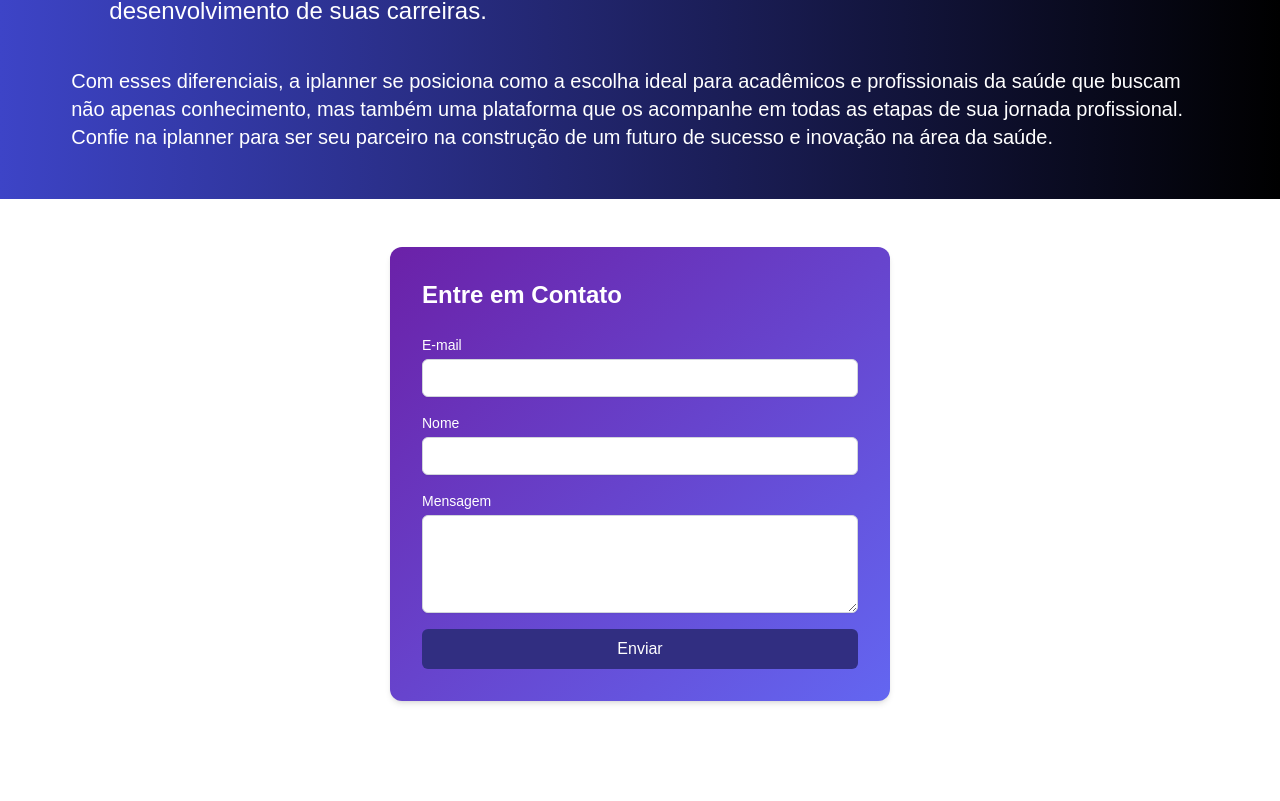
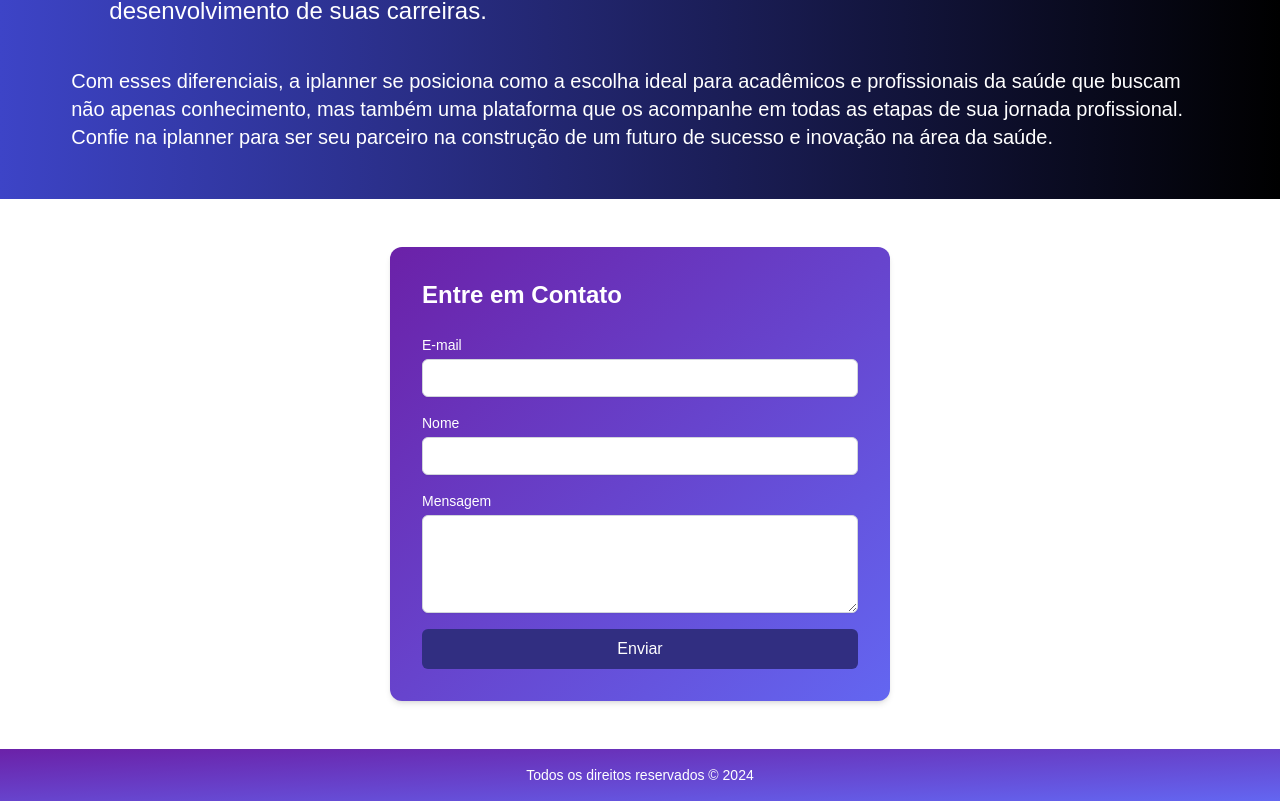
Before and after one commit to CertDevz/iplanner-project, a React (Vite) app: page / in a window 1280 px wide. Shown: the part 3980-4781 px from the top of the page. Before the commit the page ends 4729 px from the top, so only its background shows below. Built offline with nearby package versions, Linux system fonts and the light colour scheme.

Commit message:
fix: creating footer

```diff
--- a/src/App.jsx
+++ b/src/App.jsx
@@ -1,5 +1,6 @@
 import Solution from "./view/components/Solution";
 import Contact from "./view/components/contact";
+import Footer from "./view/components/footer";
 import Header from "./view/components/header";
 import Home from "./view/components/home";
 import Impact from "./view/components/impact";
@@ -19,6 +20,7 @@ function App() {
       <Introduction />
       <Solution />
       <Contact />
+      <Footer />
     </div>
   );
 }
--- /dev/null
+++ b/src/view/components/footer/index.jsx
@@ -0,0 +1,13 @@
+export default function Footer() {
+  const currentYear = new Date().getFullYear();
+
+  return (
+    <footer className="bg-gradient-to-br from-purple-800 to-indigo-500 text-white py-4">
+      <div className="container mx-auto text-center">
+        <p className="text-sm">
+          Todos os direitos reservados &copy; {currentYear}
+        </p>
+      </div>
+    </footer>
+  );
+}
```
